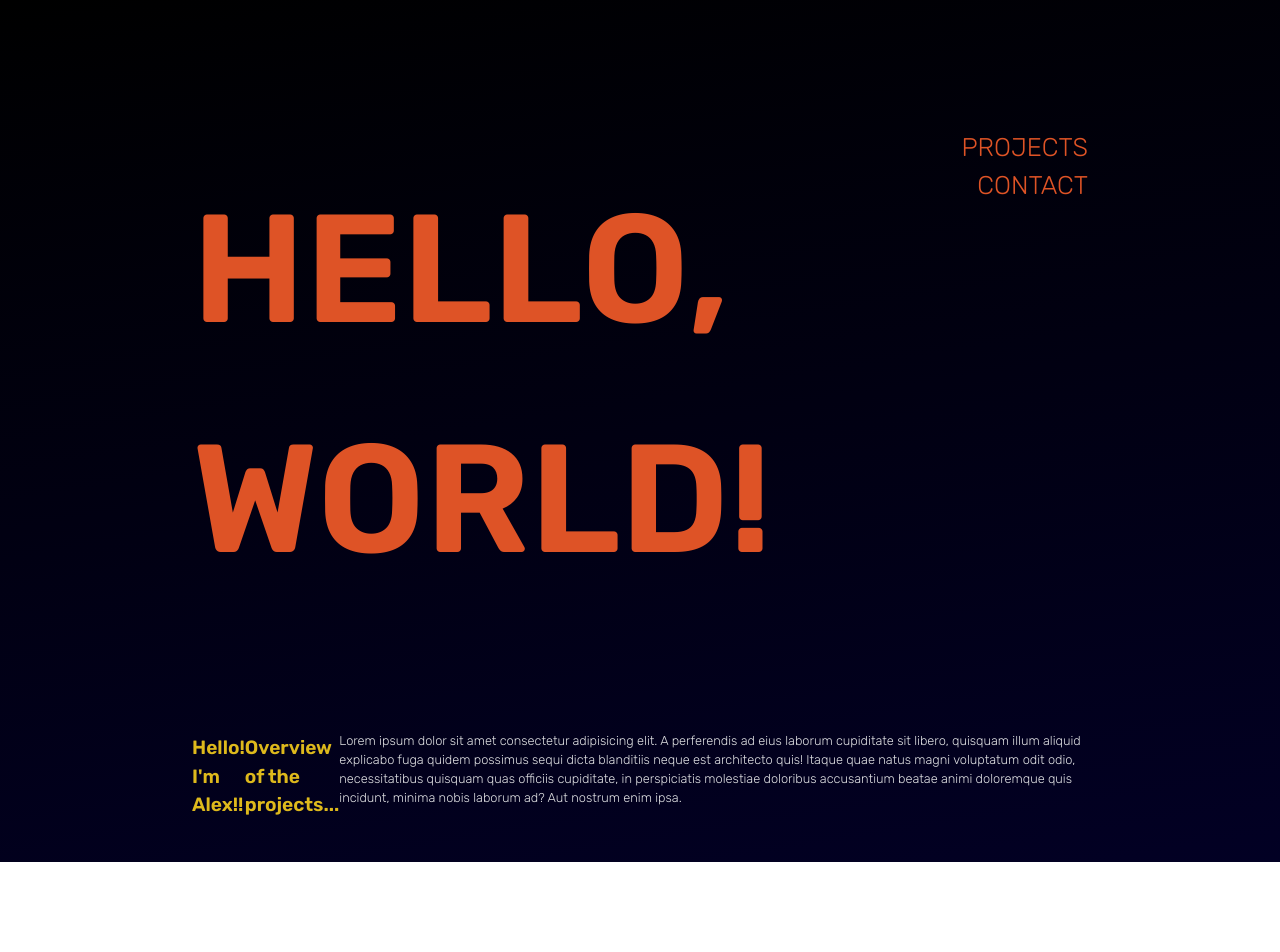
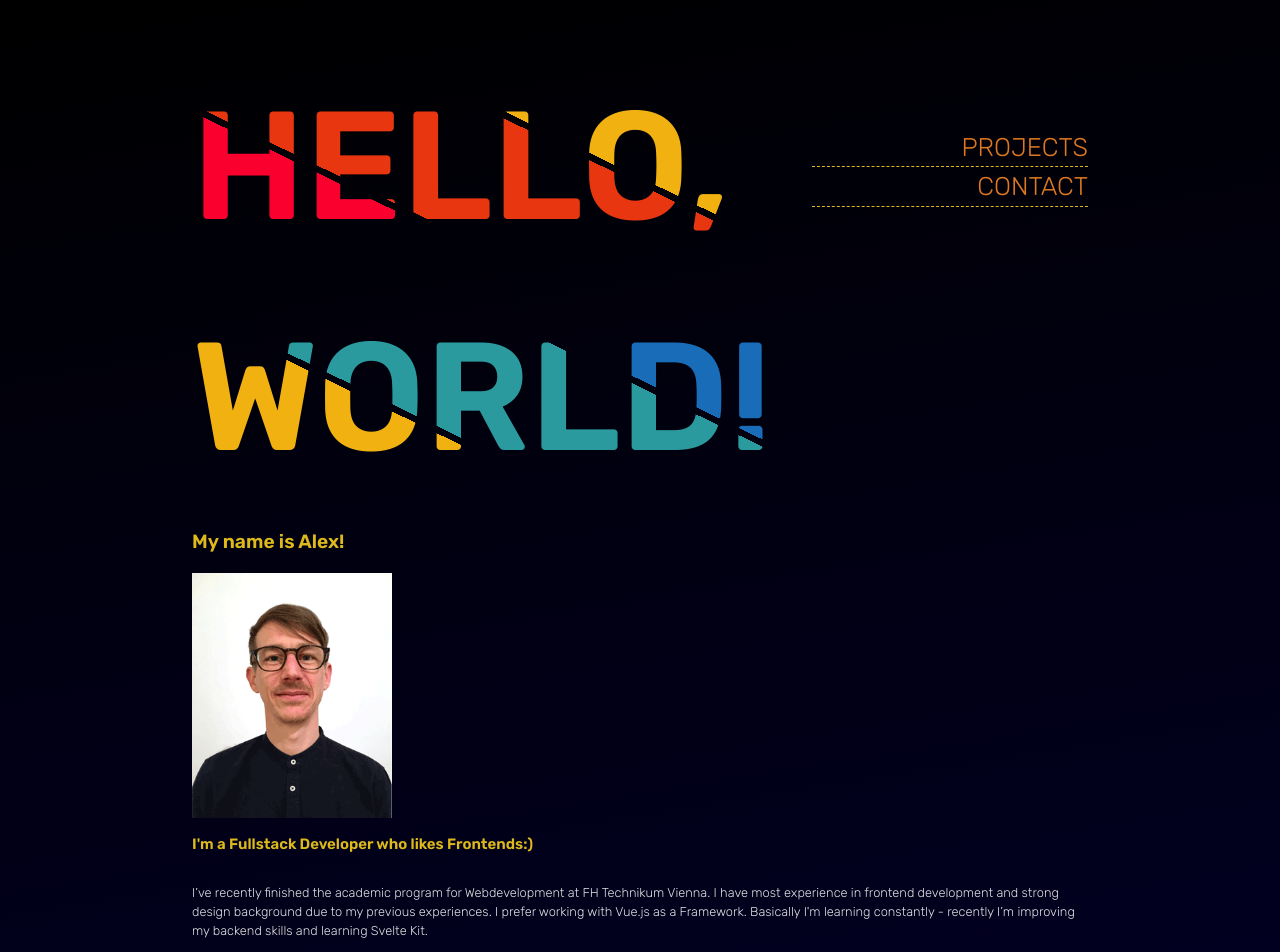
Before and after one commit to kassiber10/kassiber-portfolio, a Vue app: page / in a window 1280 px wide. Shown: the top 952 px of the page. Before the commit the page ends 862 px from the top, so only its background shows below. Built offline with nearby package versions, Linux system fonts and the light colour scheme; a web font is replaced by a local one.

Commit message:
Added breadcrumbs

```diff
--- a/src/assets/style.css
+++ b/src/assets/style.css
@@ -24,6 +24,12 @@
   --color-light: #deb91c;
   --color-medium: #de7820;
   --color-dark: #de5326;
+
+  --color-1: #186cb8;
+  --color-2: #2a9a9f;
+  --color-3: #f1b211;
+  --color-4: #e83611;
+  --color-5: #f9002f;
 }
 
 
@@ -32,6 +38,8 @@ header {
   font-size: clamp(2rem, 6vw, 14rem);
   text-transform: uppercase;
   margin: auto;
+
+
 }
 
 
@@ -55,14 +63,15 @@ hr {
 
 a {
   font-weight: 500;
-  color: var(--color-dark);
+  color: var(--color-medium);
   text-decoration: inherit;
 }
 
 a:hover {
-  color: var(--color-medium);
+  color: var(--color-light);
   padding-bottom: 1rem;
 }
+
 
 body {
   margin: 2rem 0 0 0;
--- a/src/components/molecules/ProjectCard.vue
+++ b/src/components/molecules/ProjectCard.vue
@@ -2,14 +2,12 @@
   <article>
     <h2>{{ title }}</h2>
     <div class="content">
-      <p>Description: {{ description }}</p>
+      <p>{{ description }}</p>
       <img :src="image" />
       <img :src="skills" class="skills" />
-      <!-- <ul>
-        <li v-for="skill in skills" :key="skill">{{ skill }}</li>
-      </ul> -->
     </div>
     <button>Details</button>
+
   </article>
 </template>
 
@@ -41,34 +39,27 @@ export default {
 <style scoped>
 img {
   width: 100%;
-
   /* background-color: aquamarine; */
 }
-.skills {
-  margin-top: .5rem;
-  /* max-width: 5rem;   */
+img.skills {
+  margin-top: 0.5rem;
+  width: min(15rem, 50%);
 }
-/* img.skills  {
 
-  margin-right: 5.5rem;
-  padding-right: 5.5rem;
-
-} */
 article {
-  /* background-color: darkcyan; */
-  /* flex-direction: row; */
-  /* max-width: 50%; */
   border-radius: 4px;
   text-align: left;
   padding: 1rem 1rem 1rem 0;
   margin: 1rem 1rem 1rem 0;
 }
 article:hover {
-  border: 1px solid var(--color-white);
+  border: 1px dashed var(--color-white);
+  padding: 3rem;
+  /* background-color: var(--color-white); */
+}
 
-}
 button {
   width: 100%;
-  margin-top: .5rem;
+  margin-top: 0.5rem;
 }
 </style>
--- a/src/components/organisms/HeaderElement.vue
+++ b/src/components/organisms/HeaderElement.vue
@@ -1,10 +1,15 @@
 <template>
   <header>
-    <h1><router-link to="/"><span>Hello, world!</span></router-link></h1>
+    <h1>
+      <router-link to="/" @click="breadcrumb = ''"
+        ><span>Hello, world!</span></router-link
+      >
+    </h1>
     <!-- <div> -->
-    <nav-element></nav-element>
+    <nav-element @clicked-link="clickedLink"></nav-element>
     <!-- </div> -->
   </header>
+  <h2 v-if="breadcrumb" class="breadcrumb">{{ breadcrumb }}</h2>
 </template>
 
 <script>
@@ -13,28 +18,65 @@ export default {
   components: {
     NavElement,
   },
+  data() {
+    return {
+      breadcrumb: "",
+    };
+  },
+  methods: {
+    clickedLink(e) {
+      this.breadcrumb = e;
+    },
+  },
 };
 </script>
 
 <style scoped>
 header {
   display: flex;
-  /* margin-bottom: 3rem; */
-  /* flex-direction: column; */
 }
 span {
   font-family: Rubik;
   font-weight: bold;
+
+  --color-1: #186cb8;
+  --color-2: #2a9a9f;
+  --color-3: #f1b211;
+  --color-4: #e83611;
+  --color-5: #f9002f;
+
+  background: linear-gradient(
+    206deg,
+    var(--color-1) 19%,
+    transparent 19%,
+    transparent 20%,
+    var(--color-2) 20%,
+    var(--color-2) 39%,
+    transparent 39%,
+    transparent 40%,
+    var(--color-3) 40%,
+    var(--color-3) 59%,
+    transparent 59%,
+    transparent 60%,
+    var(--color-4) 60%,
+    var(--color-4) 79%,
+    transparent 79%,
+    transparent 80%,
+    var(--color-5) 80%
+  );
+  background-clip: text;
+  -webkit-background-clip: text;
+  color: transparent;
 }
-/* div {
-  display: flex;
-  flex-direction: column;
-  width: max(100%, 10rem);
-  margin-left: 3rem;
-} */
-/* h1 {
-  display: inline-block;
-} */
+h1 {
+  margin: 0;
+}
+.breadcrumb {
+  text-transform: uppercase;
+}
+.breadcrumb::before {
+  content: ":: ";
+}
 /* .navi {
   width: max(10rem, 100%);
 } */
--- a/src/components/organisms/NavElement.vue
+++ b/src/components/organisms/NavElement.vue
@@ -1,19 +1,18 @@
 <template>
   <nav>
-    <!-- <router-link to="/projects"><button>Projects</button></router-link>
-    <router-link to="/contact"><button>Contact</button></router-link> -->
     <ul>
-
-      <li><router-link to="/projects">Projects</router-link></li>
-      <li><router-link to="/contact">Contact</router-link></li>
+      <li @click="$emit('clickedLink', 'projects')">
+        <router-link to="/projects">Projects</router-link>
+      </li>
+      <li @click="$emit('clickedLink', 'contact')"><router-link to="/contact">Contact</router-link></li>
     </ul>
-
   </nav>
 </template>
 
 <script>
 export default {
   name: "NavElement",
+  emits: ["clickedLink"],
 };
 </script>
 
@@ -26,9 +25,20 @@ li {
   font-size: 2rem;
   list-style: none;
   text-align: right;
-}
-li:hover {
-  background-color: white;
+  border-bottom: 1px dashed var(--color-light);
 }
 
+li:hover::before {
+  content: "➔ ";
+  color: var(--color-light);
+}
+
+@media (max-width: 600px) {
+  header {
+    flex-direction: column;
+  }
+  ul {
+    padding: 0;
+  }
+}
 </style>
--- a/src/pages/ContactPage/ContactIndex.vue
+++ b/src/pages/ContactPage/ContactIndex.vue
@@ -1,27 +1,23 @@
 <template>
-  <h2>./Contact</h2>
   <form @submit.prevent="submitContactForm">
     <label for="name">Name</label>
-    <input type="text" name="name">
+    <input type="text" name="name" />
     <label for="email">E-Mail</label>
-    <input type="email" name="email">
+    <input type="email" name="email" />
     <label for="text">Your message</label>
     <textarea name="text" rows="8"></textarea>
     <button>Get in touch</button>
-
   </form>
 </template>
 
 <script>
-
 export default {
   name: "ContactIndex",
   methods: {
     submitContactForm() {
       console.log("submitted");
-    }
-  }
-
+    },
+  },
 };
 </script>
 
@@ -29,7 +25,18 @@ export default {
 form {
   display: flex;
   flex-direction: column;
-
-  /* background-color: ; */
+}
+label {
+  text-align: left;
+}
+input,
+textarea {
+  background-color: inherit;
+  border: 1px solid var(--color-light);
+  border-radius: 2px;
+  margin-bottom: 1rem;
+}
+button {
+  margin-top: 1.5rem;
 }
 </style>
--- a/src/pages/Landingpage.vue
+++ b/src/pages/Landingpage.vue
@@ -1,15 +1,21 @@
 <template>
   <section>
-    <h1>Hello! I'm Alex!!</h1>
-    <h2>Overview of the projects...</h2>
+    <h1>My name is Alex!</h1>
+    <img src="../assets/images/ak.png" />
+    <h3>I'm a Fullstack Developer who likes Frontends:)</h3>
     <p>
-      Lorem ipsum dolor sit amet consectetur adipisicing elit. A perferendis ad
-      eius laborum cupiditate sit libero, quisquam illum aliquid explicabo fuga
-      quidem possimus sequi dicta blanditiis neque est architecto quis! Itaque
-      quae natus magni voluptatum odit odio, necessitatibus quisquam quas
-      officiis cupiditate, in perspiciatis molestiae doloribus accusantium
-      beatae animi doloremque quis incidunt, minima nobis laborum ad? Aut
-      nostrum enim ipsa.
+      I’ve recently finished the academic program for Webdevelopment at
+      FH Technikum Vienna. I have most experience in frontend development and
+      strong design background due to my previous experiences. I prefer working
+      with Vue.js as a Framework. Basically I'm learning constantly - recently
+      I’m improving my backend skills and learning Svelte Kit.
+      <h3>What I am looking
+      for...</h3><p> I'm looking for a Junior Frontend Position with professional
+      development prospects in which I’ll be able to work with latest
+      technologies and improve my skills constantly. My biggest motivation is
+      the joy I feel during the process while researching, troubleshooting and
+      and get the projects running which is incomparable to most of other
+      Positons.</p>
     </p>
   </section>
 </template>
@@ -21,7 +27,13 @@ export default {
 </script>
 
 <style scoped>
+section {
+  flex-direction: column;
+}
 p {
   text-align: left;
 }
+img {
+  max-width: 200px;
+}
 </style>
--- a/src/pages/ProjectsPage/ProjectDetails.vue
+++ b/src/pages/ProjectsPage/ProjectDetails.vue
@@ -5,7 +5,8 @@
       <p>{{ description }}</p>
       <img :src="skills" alt="dev skill icons" />
       <hr />
-      <button @click="$emit('back')">back</button>
+      <button @click="$emit('back')">Back</button>
+      <button><a :href="url" target="_blank">Visit Project</a></button>
     </div>
     <div>
       <img :src="image" />
@@ -38,12 +39,21 @@ export default {
       type: String,
       required: true,
     },
+    url: {
+      type: String,
+      required: false,
+    },
+  },
+  methods: {
+    visitProject() {
+      location.href = this.url;
+      location.target = blank;
+    },
   },
 };
 </script>
 
 <style scoped>
-
 img {
   max-width: 100%;
 }
@@ -57,4 +67,8 @@ div {
 p {
   text-align: left;
 }
+button {
+  margin-right: 1rem;
+  margin-bottom: 1rem;
+}
 </style>
--- a/src/pages/ProjectsPage/ProjectsIndex.vue
+++ b/src/pages/ProjectsPage/ProjectsIndex.vue
@@ -1,5 +1,4 @@
 <template>
-  <h2>./Projects</h2>
   <section>
     <project-card
       v-if="!isLoading && !projectToLoad"
@@ -19,6 +18,7 @@
       :description="projectToLoad.description"
       :image="projectToLoad.image"
       :skills="projectToLoad.skills"
+      :url="projectToLoad.url"
       @back="back"
     ></project-details>
   </section>
@@ -45,24 +45,29 @@ export default {
       ],
       projectToLoad: undefined,
       isLoading: false,
+      error: "",
     };
   },
   async mounted() {
     // load projects from pinia
     this.isLoading = true;
-    this.projects = await this.projectsStore.getProjects;
+    try {
+      this.projects = await this.projectsStore.getProjects;
+    } catch (error) {
+      this.error = error.message || "Something went wrong!";
+    }
+
     this.isLoading = false;
   },
   methods: {
     loadProjectDetail(id) {
       if (this.projects) {
         this.projectToLoad = this.projects.find((p) => p.id == id);
-
       }
     },
     back() {
       this.projectToLoad = !this.projectToLoad;
-    }
+    },
   },
   computed: {
     ...mapStores(useProjectsStore),
@@ -70,4 +75,10 @@ export default {
 };
 </script>
 
-<style scoped></style>
+<style scoped>
+h2 {
+  text-align: right;
+  /* background-color: var(--color-white); */
+  border-bottom: 1px dashed var(--color-white);
+}
+</style>
--- a/src/stores/projects.js
+++ b/src/stores/projects.js
@@ -1,9 +1,4 @@
 import { defineStore } from "pinia";
-
-// You can name the return value of `defineStore()` anything you want,
-// but it's best to use the name of the store and surround it with `use`
-// and `Store` (e.g. `useUserStore`, `useCartStore`, `useProductStore`)
-// the first argument is a unique id of the store across your application
 export const useProjectsStore = defineStore("projects", {
   state: () => ({
     projectsList: [
```
Also changed, not shown: src/data/projects.json (+5 -3 lines), src/assets/images/ak.png (added).
